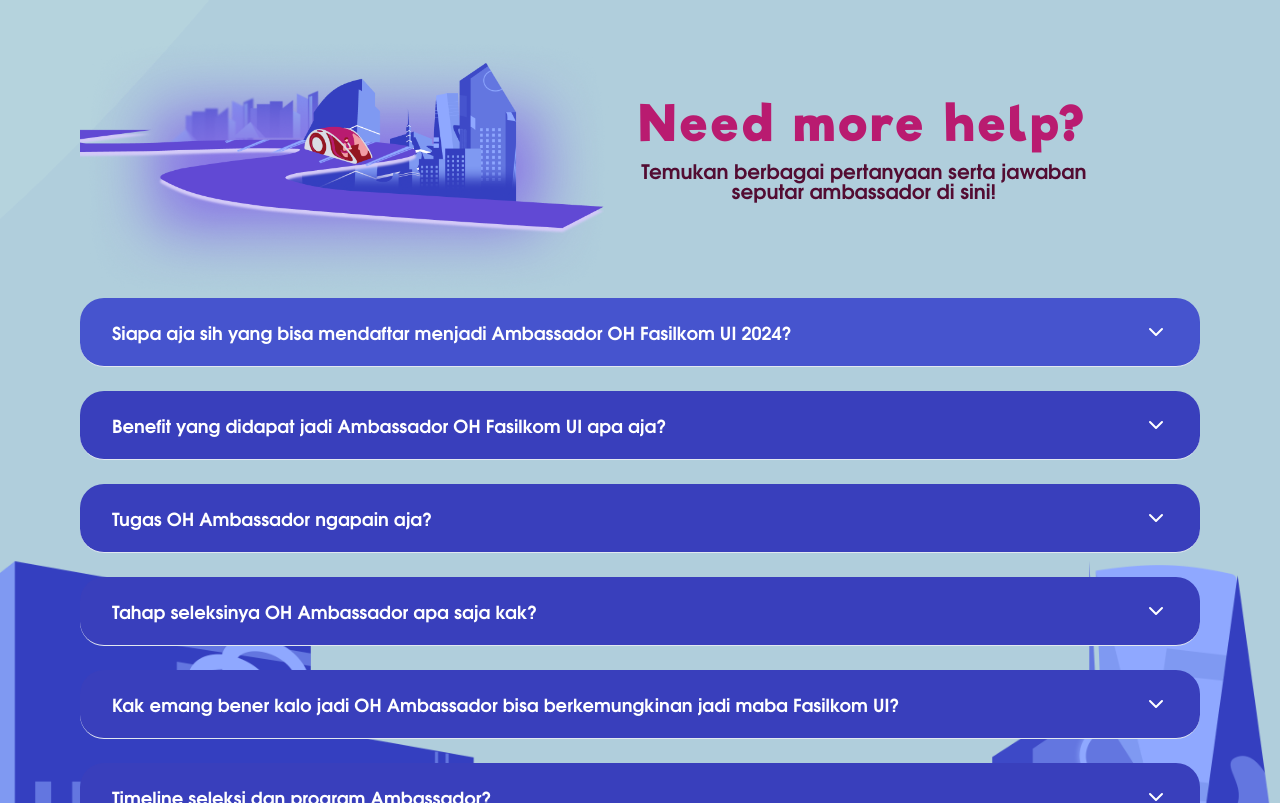
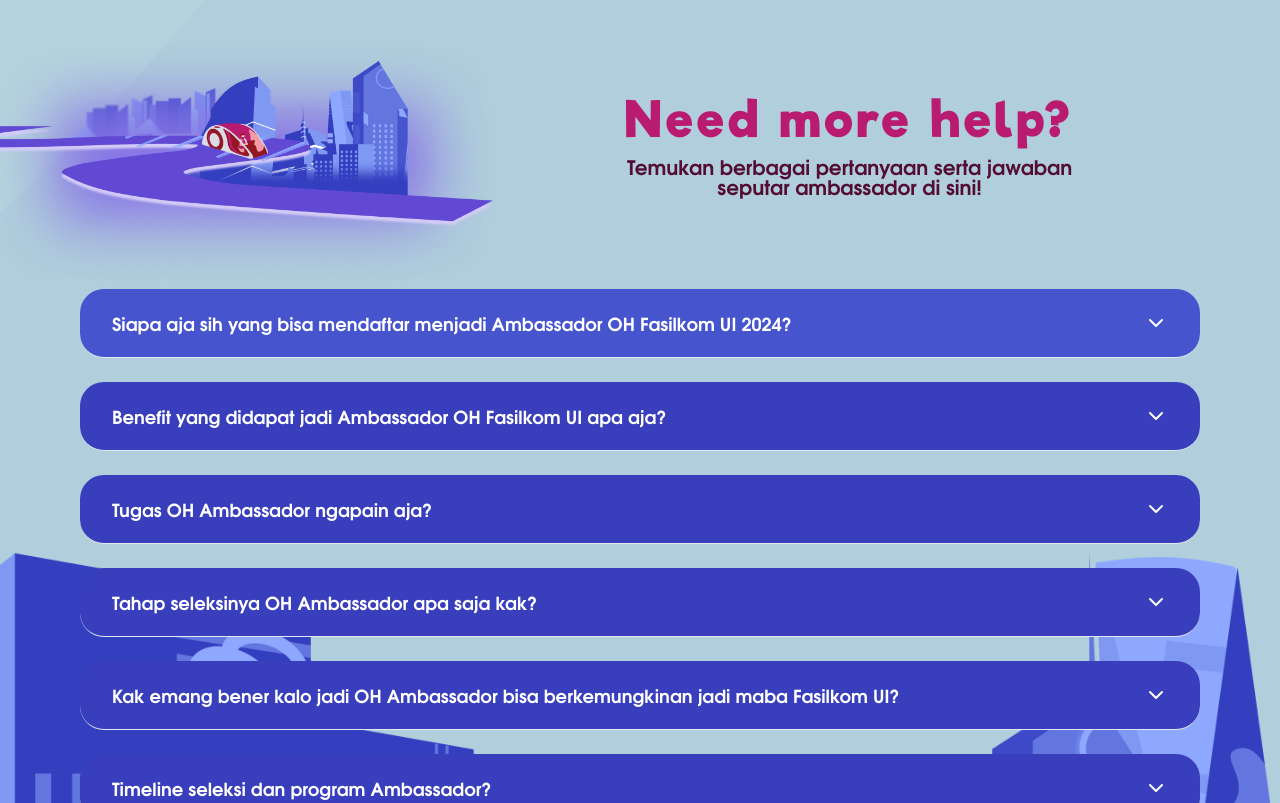
Before and after one commit to OH-Fasilkom-UI/oh24-frontend, a Next.js app: page /ambassador in a window 1280 px wide. Shown: the part 4682-5485 px from the top of the page. Built offline with nearby package versions, Linux system fonts and the light colour scheme; no server answers.

Commit message:
fix: ambass faq image overflow

```diff
--- a/modules/AmbassadorModule/sections/AmbassadorHelp.tsx
+++ b/modules/AmbassadorModule/sections/AmbassadorHelp.tsx
@@ -10,14 +10,14 @@
           alt="city"
           width={1440}
           height={400}
-          className="w-screen max-md:hidden block"
+          className="w-[1000px] max-md:hidden block object-contain -translate-x-10 lg:-translate-x-24"
         />
         <Image
           src="/city-amb.png"
           alt="city"
           width={1440}
           height={400}
-          className="w-screen max-md:block hidden"
+          className="w-screen max-md:block hidden object-contain"
         />
       </div>
       <div className="my-auto max-w-xl max-sm:mx-5 md:-translate-x-10 lg:-translate-x-1/4">
```
